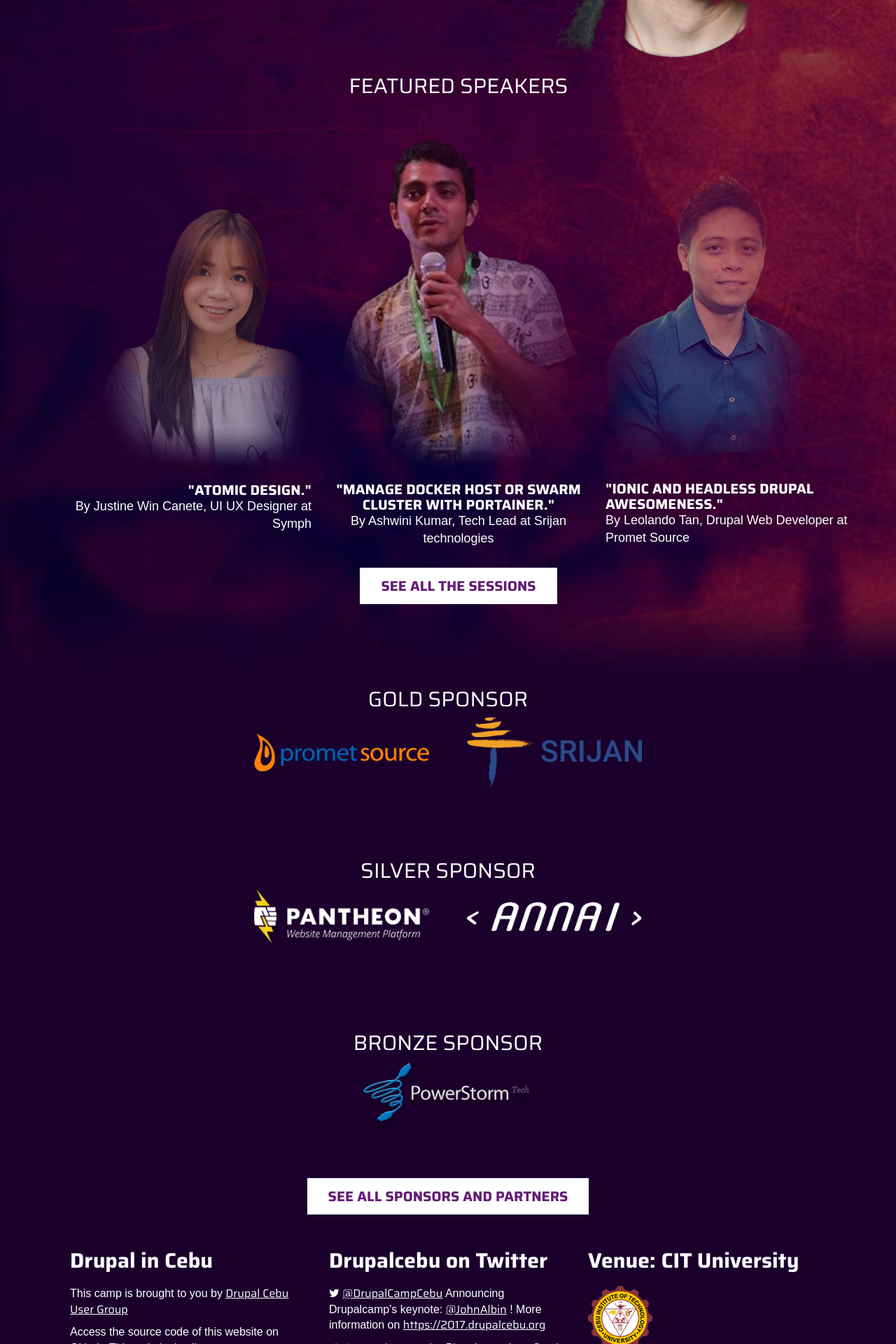
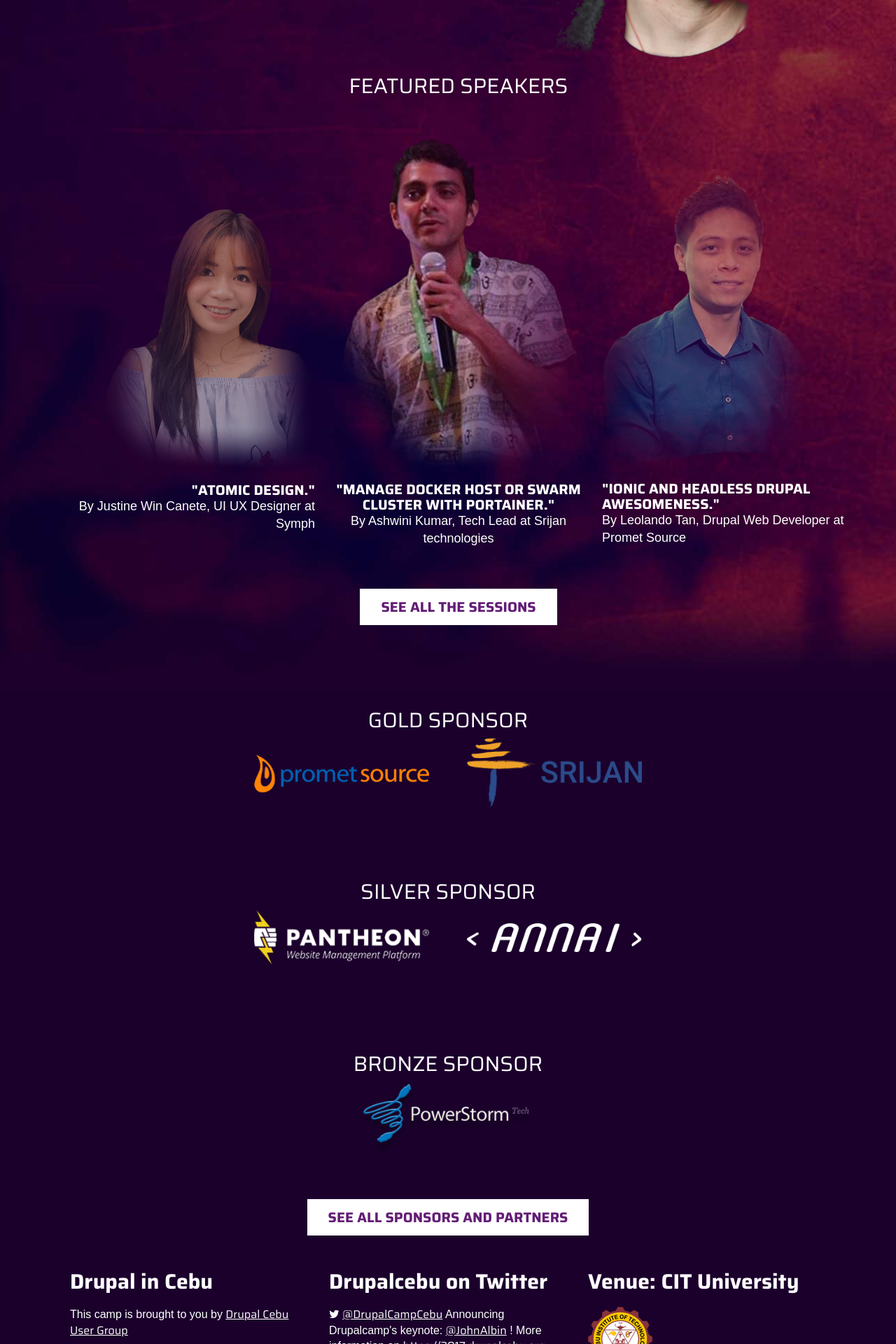
Before and after one commit to Luukyb/drupalcampcebu2017, a Jekyll site: the page built from index.md, in a window 1280 px wide. Shown: the part 1297-3217 px from the top of the page at 70% size. Built offline with Jekyll 4.4.1, drawn with Linux system fonts in a browser that asks for light colours; nearby versions of some CDN libraries; some web fonts are replaced.

Commit message:
Fix on columns following @leolandotan comment. Issue #22

```diff
--- a/_sass/partials/_content.scss
+++ b/_sass/partials/_content.scss
@@ -104,6 +104,9 @@
 
   .region.content {
     .featured-speaker-wrapper {
+      margin-bottom: 30px;
+    }
+    .featured-speaker-button {
       margin-bottom: 100px;
     }
     h2.featured-speakers-title {
--- a/index.md
+++ b/index.md
@@ -7,11 +7,11 @@
 
 <div class="container">
   <div class="row">
-    <div class="featured-speaker-wrapper clearfix">
+    <div class="col-md-12 featured-speaker-wrapper clearfix">
       {% include regions/featured_speakers.html %}
-      <div class="col-md-12">
-        <p><a class="button-link" href="/schedule">See all the sessions</a></p>
-      </div>
+    </div>
+    <div class="col-md-12 featured-speaker-button clearfix">
+      <p><a class="button-link" href="/schedule">See all the sessions</a></p>
     </div>
   </div>
 </div>
```
